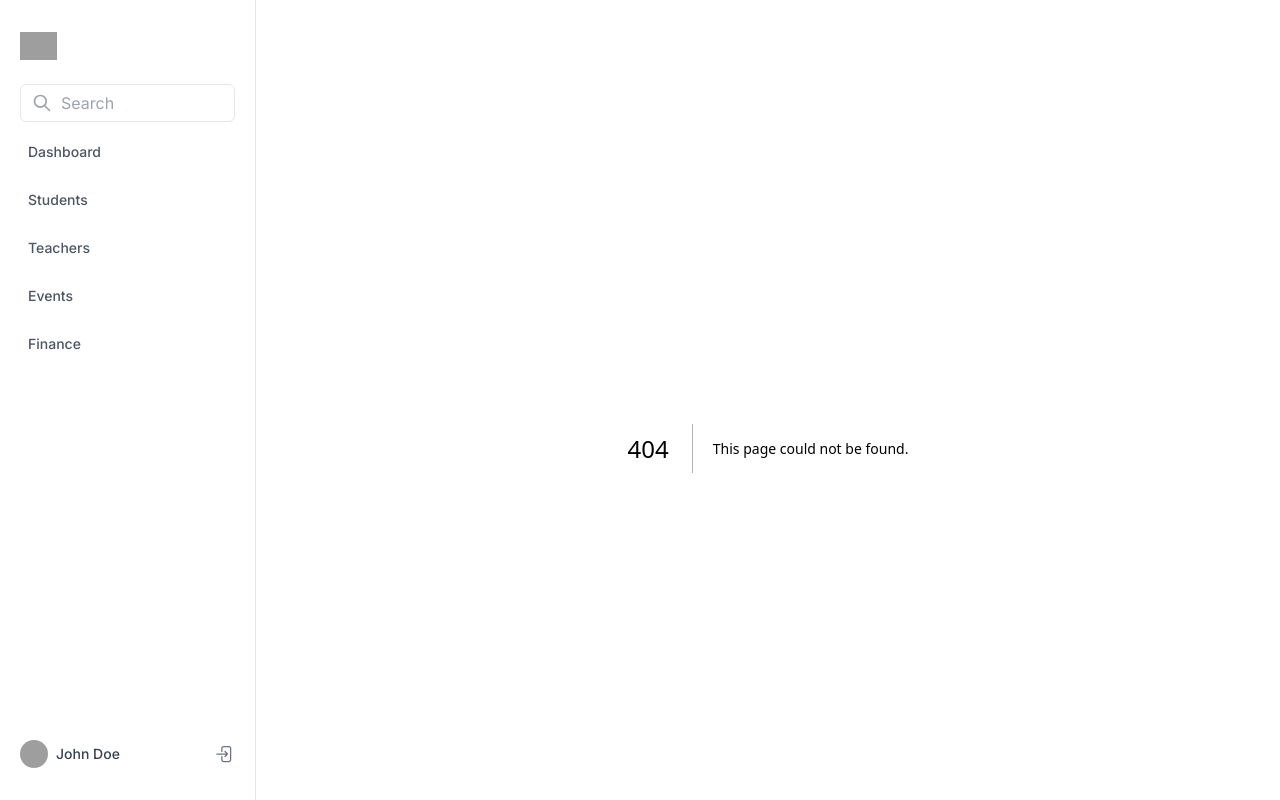
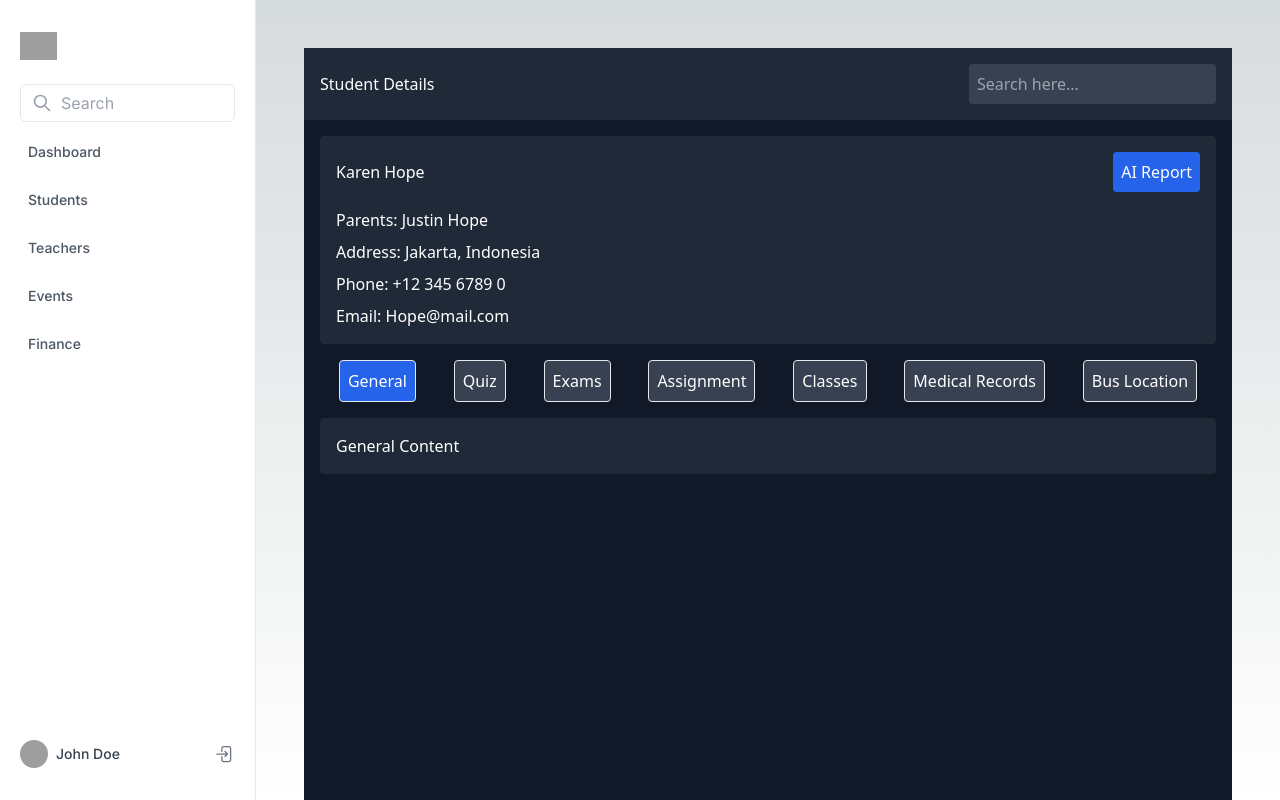
Before and after one commit to programmer-weeb/school-front, a Next.js app: page /sdetails in a window 1280 px wide. Before the commit this address had no page. Built offline with nearby package versions, Linux system fonts and the light colour scheme; grey boxes are pictures that could not be loaded.

Commit message:
Make Student Details change tab color

```diff
--- /dev/null
+++ b/app/sdetails/page.jsx
@@ -0,0 +1,100 @@
+'use client'
+
+import { useState } from "react";
+
+const StudentDetails = () => {
+  const [activeTab, setActiveTab] = useState('general');
+
+  const renderContent = () => {
+    switch (activeTab) {
+      case 'general':
+        return <div>General Content</div>;
+      case 'quiz':
+        return <div>Quiz Content</div>;
+      case 'exam':
+        return <div>Exam Content</div>;
+      case 'assignment':
+        return <div>Assignment Content</div>;
+      case 'classes':
+        return <div>Classes Content</div>;
+      case 'medicalRecords':
+        return <div>Medical Records Content</div>;
+      case 'busLocation':
+        return <div>Bus Location Content</div>;
+      default:
+        return <div>General Content</div>;
+    }
+  };
+
+  return (
+    <div className="w-full min-h-screen bg-gray-900 text-white font-sans">
+      <div className="flex justify-between items-center p-4 bg-gray-800">
+        <h1>Student Details</h1>
+        <input type="search" placeholder="Search here..." className="p-2 rounded bg-gray-700 text-white" />
+      </div>
+      <div className="p-4">
+        <div className="bg-gray-800 p-4 rounded">
+          <div className="flex justify-between items-center mb-4">
+            <h2>Karen Hope</h2>
+            <button className="bg-blue-600 p-2 rounded">AI Report</button>
+          </div>
+          <div className="space-y-2">
+            <p>Parents: Justin Hope</p>
+            <p>Address: Jakarta, Indonesia</p>
+            <p>Phone: +12 345 6789 0</p>
+            <p>Email: Hope@mail.com</p>
+          </div>
+        </div>
+        <div className="flex justify-around my-4">
+          <button
+            onClick={() => setActiveTab('general')}
+            className={`p-2 border rounded ${activeTab === 'general' ? 'bg-blue-600 text-white' : 'bg-gray-700 text-white'}`}
+          >
+            General
+          </button>
+          <button
+            onClick={() => setActiveTab('quiz')}
+            className={`p-2 border rounded ${activeTab === 'quiz' ? 'bg-blue-600 text-white' : 'bg-gray-700 text-white'}`}
+          >
+            Quiz
+          </button>
+          <button
+            onClick={() => setActiveTab('exam')}
+            className={`p-2 border rounded ${activeTab === 'exam' ? 'bg-blue-600 text-white' : 'bg-gray-700 text-white'}`}
+          >
+            Exams
+          </button>
+          <button
+            onClick={() => setActiveTab('assignment')}
+            className={`p-2 border rounded ${activeTab === 'assignment' ? 'bg-blue-600 text-white' : 'bg-gray-700 text-white'}`}
+          >
+            Assignment
+          </button>
+          <button
+            onClick={() => setActiveTab('classes')}
+            className={`p-2 border rounded ${activeTab === 'classes' ? 'bg-blue-600 text-white' : 'bg-gray-700 text-white'}`}
+          >
+            Classes
+          </button>
+          <button
+            onClick={() => setActiveTab('medicalRecords')}
+            className={`p-2 border rounded ${activeTab === 'medicalRecords' ? 'bg-blue-600 text-white' : 'bg-gray-700 text-white'}`}
+          >
+            Medical Records
+          </button>
+          <button
+            onClick={() => setActiveTab('busLocation')}
+            className={`p-2 border rounded ${activeTab === 'busLocation' ? 'bg-blue-600 text-white' : 'bg-gray-700 text-white'}`}
+          >
+            Bus Location
+          </button>
+        </div>
+        <div className="bg-gray-800 p-4 rounded">
+          {renderContent()}
+        </div>
+      </div>
+    </div>
+  );
+};
+
+export default StudentDetails;
```
